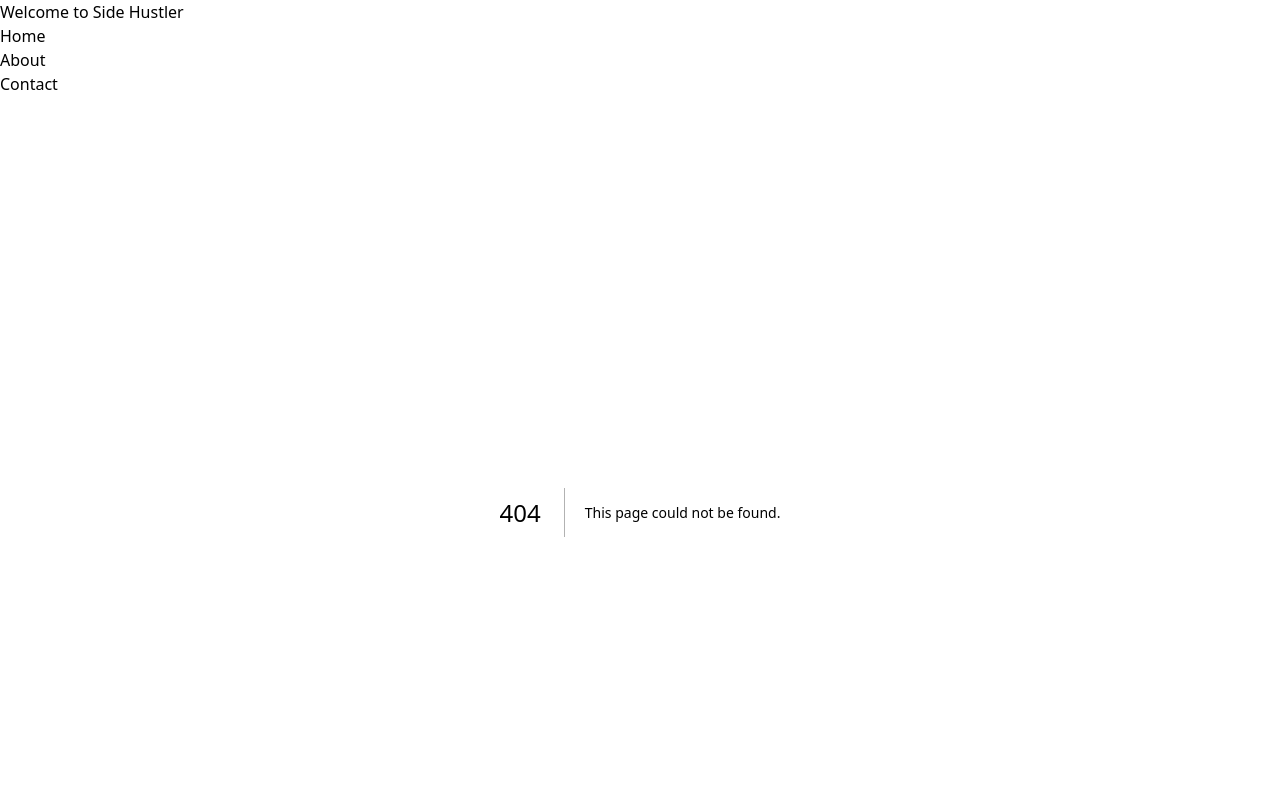
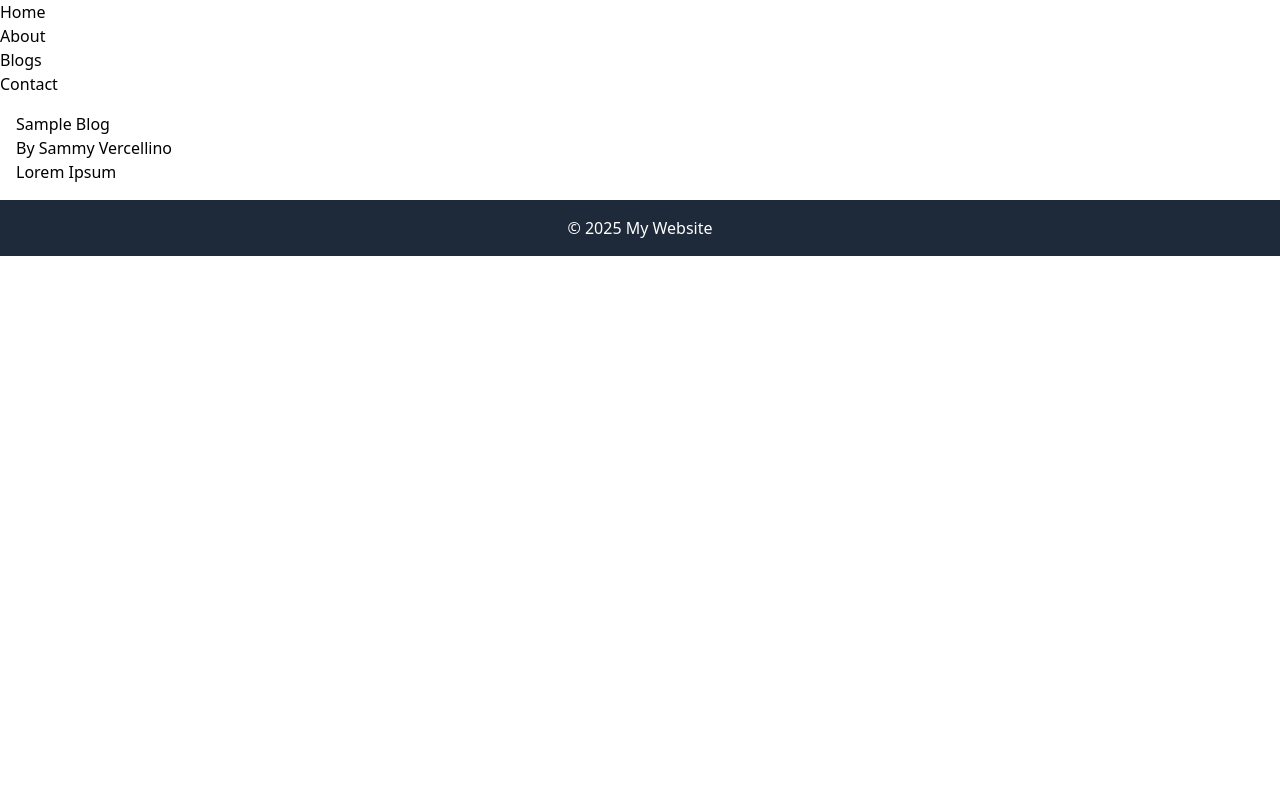
Before and after one commit to pkay7691/sideshustler, a Next.js app: page /blog in a window 1280 px wide. Before the commit this address had no page. Shown: the top 800 px of the page. Built offline with nearby package versions, Linux system fonts and the light colour scheme.

Commit message:
add blog, blogs and .env

```diff
--- a/package.json
+++ b/package.json
@@ -11,9 +11,12 @@
   "dependencies": {
     "@tailwindcss/postcss": "^4.0.6",
     "next": "15.1.7",
+    "pg": "^8.13.3",
+    "pg-hstore": "^2.3.4",
     "postcss": "^8.5.2",
     "react": "^19.0.0",
     "react-dom": "^19.0.0",
+    "sequelize": "^6.37.5",
     "tailwindcss": "^4.0.6"
   },
   "devDependencies": {
--- /dev/null
+++ b/src/app/blog/page.js
@@ -0,0 +1,22 @@
+import React from 'react';
+
+
+const blog = {
+  title: 'Sample Blog',
+  date: '2/23/2025',
+  author: 'Sammy Vercellino',
+  body: 'Lorem Ipsum',
+  category: ['Ecommerce', 'Dropshipping']
+}
+
+const Blog = () => {
+  return (
+    <div>
+      <h1>{blog.title}</h1>
+      <h4>By {blog.author}</h4>
+      <p>{blog.body}</p>
+    </div>
+  );
+};
+
+export default Blog;
--- /dev/null
+++ b/src/app/blogs/page.js
@@ -0,0 +1,12 @@
+import React from 'react';
+
+const Blogs = () => {
+  return (
+    <div>
+      <h1>Blogs</h1>
+      <p>Welcome to the blog page!</p>
+    </div>
+  );
+};
+
+export default Blogs;
--- a/src/components/Header.js
+++ b/src/components/Header.js
@@ -3,11 +3,11 @@ import React from 'react';
 const Header = () => {
   return (
     <header>
-      <h1>Welcome to Side Hustler</h1>
       <nav>
         <ul>
           <li><a href="/">Home</a></li>
           <li><a href="/about">About</a></li>
+          <li><a href="/blogs">Blogs</a></li>
           <li><a href="/contact">Contact</a></li>
         </ul>
       </nav>
```
Also changed, not shown: 1 other file (tests, documents, lock files or other folders).
